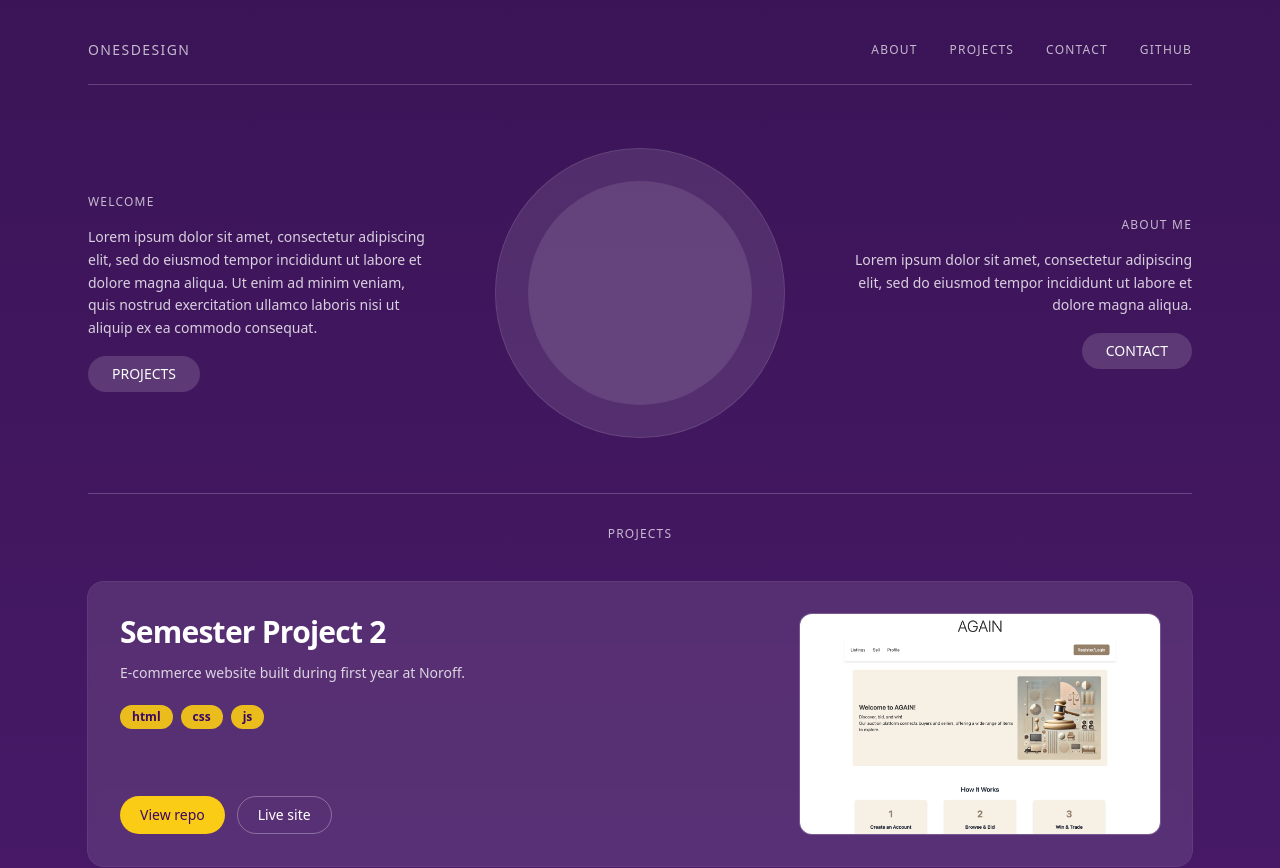
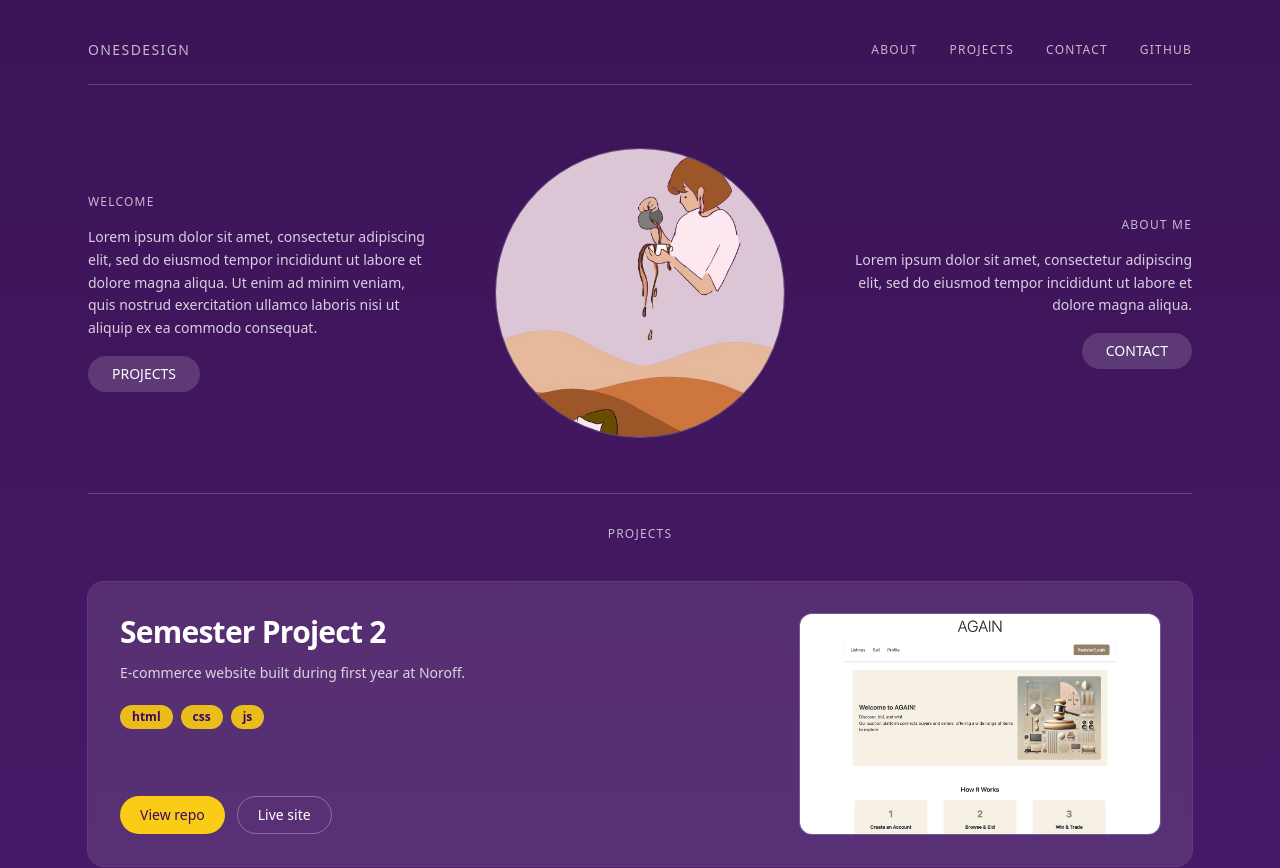
Before and after one commit to KineOnes/portfolio-2, a React (Vite) app: page / in a window 1280 px wide. Shown: the top 868 px of the page. Built offline with nearby package versions, Linux system fonts and the light colour scheme.

Commit message:
Add profile image

```diff
--- a/src/pages/Home.jsx
+++ b/src/pages/Home.jsx
@@ -52,9 +52,14 @@ export default function Home() {
           </div>
 
           {/* Avatar / illustration */}
-          <div className="mx-auto flex h-56 w-56 items-center justify-center rounded-full bg-white/10 ring-1 ring-white/20 md:h-72 md:w-72">
-            <div className="h-44 w-44 rounded-full bg-white/10 md:h-56 md:w-56" />
-          </div>
+<div className="mx-auto h-56 w-56 overflow-hidden rounded-full bg-white/10 ring-1 ring-white/20 md:h-72 md:w-72">
+  <img
+    src="/profileImage.avif"
+    alt="Profile illustration"
+    className="h-full w-full object-cover"
+  />
+</div>
+
 
           {/* About me */}
           <div id="about" className="space-y-4 md:text-right">
```
Also changed, not shown: public/profileImage.avif (added).
